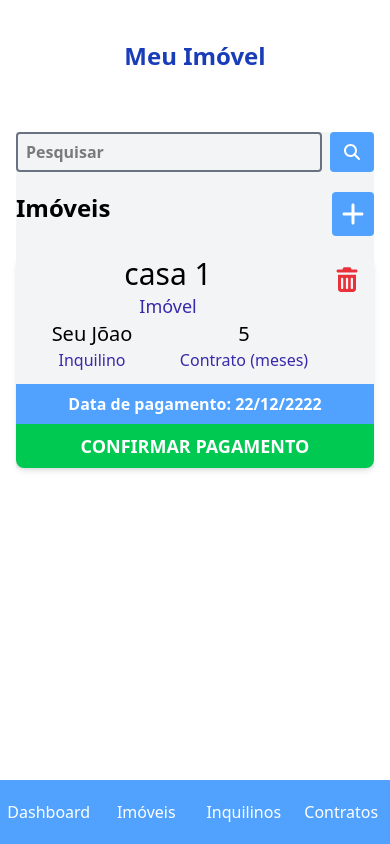
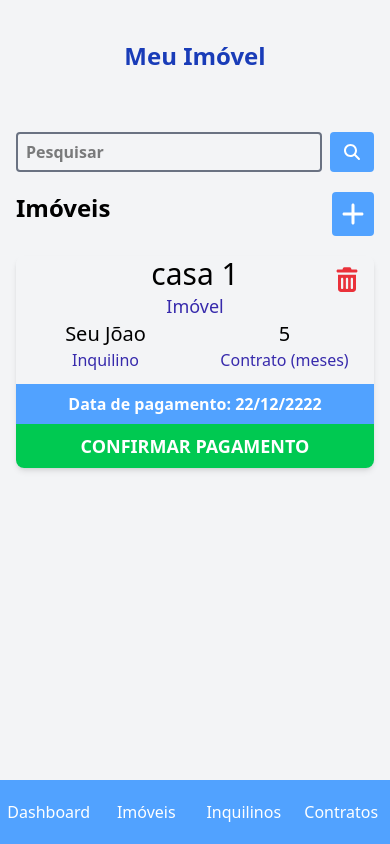
Before and after one commit to KennedyRamos/MeuImovel, a React (Vite) app: page /Imoveis in a window 390 px wide. Built offline with nearby package versions, Linux system fonts and the light colour scheme.

Commit message:
organizando o card colocando o botão de deletar com position absolute no card imovel e inquilinos, e ajustando a responsividade da pagina imoveis

```diff
--- a/src/components/btn-deletar.tsx
+++ b/src/components/btn-deletar.tsx
@@ -2,7 +2,7 @@ import { Icons } from "../icons/icons"
 
 export default function Deletar(){
     return(
-        <button className="flex items-start text-2xl p-3 bg-gray-100 text-red-600/80 cursor-pointer">
+        <button className="flex items-start text-2xl p-3 text-red-600/80 cursor-pointer">
             <Icons.Deletar/>
         </button>
     )
--- a/src/components/card-imovel.tsx
+++ b/src/components/card-imovel.tsx
@@ -2,26 +2,32 @@ import Deletar from "./btn-deletar";
 
 export default function CardImovel() {
   return (
-    <div className="grid gap-10">
+    <div className="grid gap-5 lg:grid-cols-2">
+
+      {/* Card */}
       <div className="shadow-md rounded-lg">
 
+        {/* Dados e botão deletar */}
+        <div className="flex justify-between relative">
 
-        <div className="flex justify-between">
-
+          {/* Dados */}
           <div className="grid grid-cols-2 pb-3 w-full">
 
+            {/* Casa */}
             <div className="text-center col-span-2">
               <p className="text-3xl">casa 1</p>
 
               <h3 className="text-lg font-medium text-indigo-800">Imóvel</h3>
             </div>
 
+            {/* Inquilino */}
             <div className="text-center">
               <p className="text-xl">Seu Jõao</p>
 
               <h3 className="font-medium text-indigo-800">Inquilino</h3>
             </div>
 
+            {/* Tempo de contrato */}
             <div className="text-center">
               <p className="text-xl">5</p>
 
@@ -29,16 +35,19 @@ export default function CardImovel() {
             </div>
           </div>
 
-          <Deletar></Deletar>
+          <div className="absolute right-0">
+            <Deletar></Deletar>
+          </div>
         </div>
 
+        {/* Data depagamento */}
         <div className="p-2 bg-blue-400 text-white text-center font-semibold">
           <h4>
             Data de pagamento: <span>22/12/2222</span>
           </h4>
         </div>
 
-        <button className="w-full bg-green-500 text-center text-lg font-semibold text-white p-2 uppercase rounded-b-lg">
+        <button className="w-full bg-green-500 text-center text-lg font-semibold text-white p-2 uppercase rounded-b-lg cursor-pointer">
           Confirmar pagamento
         </button>
       </div>
--- a/src/components/card-inquilinos.tsx
+++ b/src/components/card-inquilinos.tsx
@@ -4,8 +4,8 @@ import Deletar from "./btn-deletar";
 export default function CardInquilinos() {
   return (
     <div className="grid gap-10">
+
       <div className="shadow-xl rounded-lg grid gap-3 text-center p-2 border-y-5 border-blue-400 relative">
-
         <div className="flex justify-between">
           <div className="grid grid-cols-2 pb-3 w-full">
             <div>
@@ -18,7 +18,9 @@ export default function CardInquilinos() {
               <h3 className="font-medium text-blue-800">Alugueis</h3>
             </div>
           </div>
+        </div>
 
+        <div className="absolute right-0 bottom-1/3">
           <Deletar></Deletar>
         </div>
 
--- a/src/pages/Imoveis.tsx
+++ b/src/pages/Imoveis.tsx
@@ -6,17 +6,19 @@ import Adicionar from "../components/btn-adicionar";
 
 export default function Imoveis() {
     return(
-        <div>
+        <div className="m-auto min-h-screen bg-gray-100 lg:w-2/3 shadow-xl/50 pb-20">
             <Header></Header>
 
             <main className="mx-4 bg-gray-100">
-                <section className="mb-20">
+                <section>
                     <Pesquisa></Pesquisa>
                     <div className="flex justify-between my-5">
                         <h2 className="text-center text-2xl font-semibold">Imóveis</h2>
                         <Adicionar></Adicionar>
                     </div>
-                    <CardImovel></CardImovel>
+                    <div className="lg:mx-5">
+                        <CardImovel></CardImovel>
+                    </div>
                 </section>
 
             </main>
```
Lines whose indentation alone changed are shown as unchanged.
